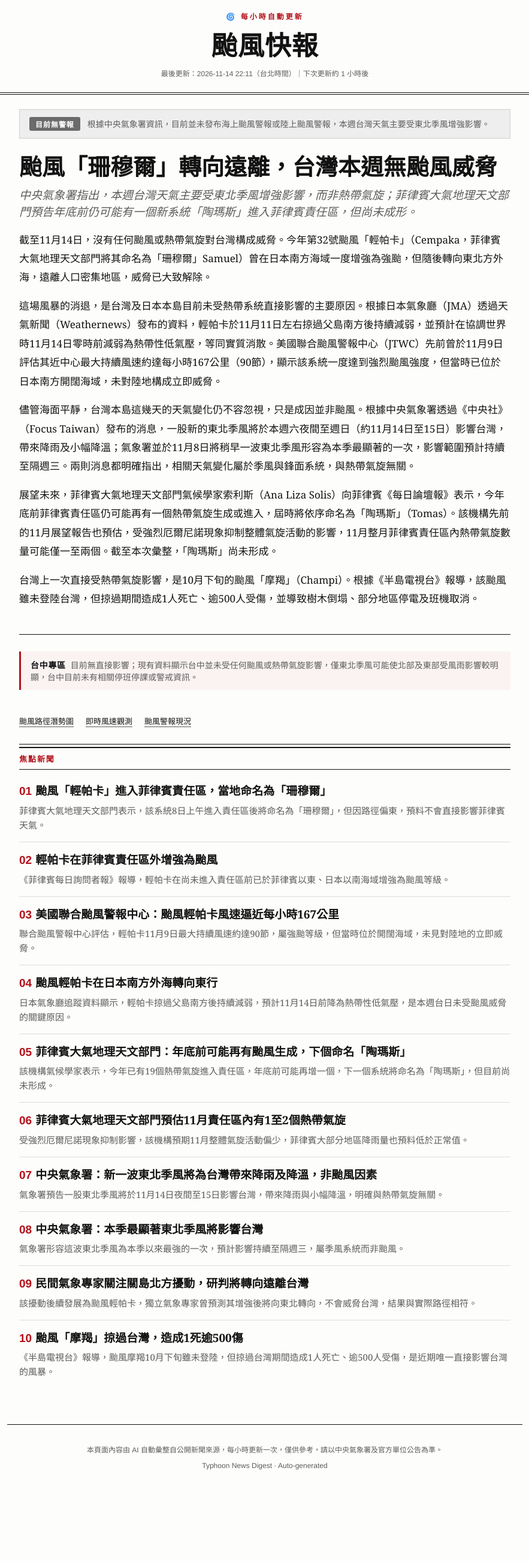
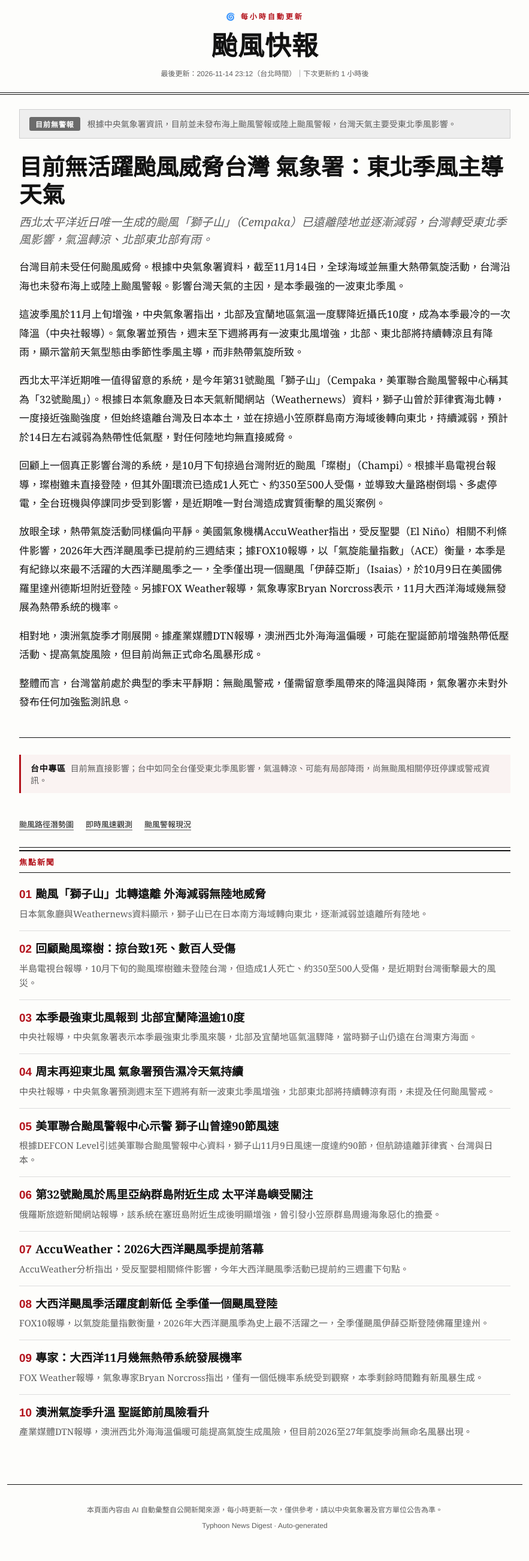
Before and after one commit to wangminglun/typhoon-news, a plain HTML site: page index.html in a window 1280 px wide. Shown: the whole page at 60% size, without its empty margins (198-1081 px from the left). Before the commit the page ends 2502 px from the top, so only its background shows below. Drawn offline with Linux system fonts and the light colour scheme.

Commit message:
Hourly update: No active typhoon worldwide; Taiwan under NE monsoon
Co-Authored-By: Claude Sonnet 5 <noreply@anthropic.com>
Claude-Session: https://claude.ai/code/session_01N5TDVe4iCL2XLRCuo3DBTh

```diff
--- a/index.html
+++ b/index.html
@@ -13,29 +13,31 @@
 <header class="masthead">
   <p class="kicker">🌀 每小時自動更新</p>
   <h1 class="site-title">颱風快報</h1>
-  <p class="meta">最後更新：2026-11-14 22:11（台北時間）｜下次更新約 1 小時後</p>
+  <p class="meta">最後更新：2026-11-14 23:12（台北時間）｜下次更新約 1 小時後</p>
 </header>
 
 <main>
   <div class="alert-bar alert-none">
     <span class="alert-badge">目前無警報</span>
-    <span class="alert-desc">根據中央氣象署資訊，目前並未發布海上颱風警報或陸上颱風警報，本週台灣天氣主要受東北季風增強影響。</span>
+    <span class="alert-desc">根據中央氣象署資訊，目前並未發布海上颱風警報或陸上颱風警報，台灣天氣主要受東北季風影響。</span>
   </div>
 
   <article class="headline-story">
-    <h2>颱風「珊穆爾」轉向遠離，台灣本週無颱風威脅</h2>
-    <p class="dek">中央氣象署指出，本週台灣天氣主要受東北季風增強影響，而非熱帶氣旋；菲律賓大氣地理天文部門預告年底前仍可能有一個新系統「陶瑪斯」進入菲律賓責任區，但尚未成形。</p>
+    <h2>目前無活躍颱風威脅台灣 氣象署：東北季風主導天氣</h2>
+    <p class="dek">西北太平洋近日唯一生成的颱風「獅子山」（Cempaka）已遠離陸地並逐漸減弱，台灣轉受東北季風影響，氣溫轉涼、北部東北部有雨。</p>
     <div class="body">
-      <p>截至11月14日，沒有任何颱風或熱帶氣旋對台灣構成威脅。今年第32號颱風「輕帕卡」（Cempaka，菲律賓大氣地理天文部門將其命名為「珊穆爾」Samuel）曾在日本南方海域一度增強為強颱，但隨後轉向東北方外海，遠離人口密集地區，威脅已大致解除。</p>
-      <p>這場風暴的消退，是台灣及日本本島目前未受熱帶系統直接影響的主要原因。根據日本氣象廳（JMA）透過天氣新聞（Weathernews）發布的資料，輕帕卡於11月11日左右掠過父島南方後持續減弱，並預計在協調世界時11月14日零時前減弱為熱帶性低氣壓，等同實質消散。美國聯合颱風警報中心（JTWC）先前曾於11月9日評估其近中心最大持續風速約達每小時167公里（90節），顯示該系統一度達到強烈颱風強度，但當時已位於日本南方開闊海域，未對陸地構成立即威脅。</p>
-      <p>儘管海面平靜，台灣本島這幾天的天氣變化仍不容忽視，只是成因並非颱風。根據中央氣象署透過《中央社》（Focus Taiwan）發布的消息，一股新的東北季風將於本週六夜間至週日（約11月14日至15日）影響台灣，帶來降雨及小幅降溫；氣象署並於11月8日將稍早一波東北季風形容為本季最顯著的一次，影響範圍預計持續至隔週三。兩則消息都明確指出，相關天氣變化屬於季風與鋒面系統，與熱帶氣旋無關。</p>
-      <p>展望未來，菲律賓大氣地理天文部門氣候學家索利斯（Ana Liza Solis）向菲律賓《每日論壇報》表示，今年底前菲律賓責任區仍可能再有一個熱帶氣旋生成或進入，屆時將依序命名為「陶瑪斯」（Tomas）。該機構先前的11月展望報告也預估，受強烈厄爾尼諾現象抑制整體氣旋活動的影響，11月整月菲律賓責任區內熱帶氣旋數量可能僅一至兩個。截至本次彙整，「陶瑪斯」尚未形成。</p>
-      <p>台灣上一次直接受熱帶氣旋影響，是10月下旬的颱風「摩羯」（Champi）。根據《半島電視台》報導，該颱風雖未登陸台灣，但掠過期間造成1人死亡、逾500人受傷，並導致樹木倒塌、部分地區停電及班機取消。</p>
+      <p>台灣目前未受任何颱風威脅。根據中央氣象署資料，截至11月14日，全球海域並無重大熱帶氣旋活動，台灣沿海也未發布海上或陸上颱風警報。影響台灣天氣的主因，是本季最強的一波東北季風。</p>
+      <p>這波季風於11月上旬增強，中央氣象署指出，北部及宜蘭地區氣溫一度驟降近攝氏10度，成為本季最冷的一次降溫（中央社報導）。氣象署並預告，週末至下週將再有一波東北風增強，北部、東北部將持續轉涼且有降雨，顯示當前天氣型態由季節性季風主導，而非熱帶氣旋所致。</p>
+      <p>西北太平洋近期唯一值得留意的系統，是今年第31號颱風「獅子山」（Cempaka，美軍聯合颱風警報中心稱其為「32號颱風」）。根據日本氣象廳及日本天氣新聞網站（Weathernews）資料，獅子山曾於菲律賓海北轉，一度接近強颱強度，但始終遠離台灣及日本本土，並在掠過小笠原群島南方海域後轉向東北，持續減弱，預計於14日左右減弱為熱帶性低氣壓，對任何陸地均無直接威脅。</p>
+      <p>回顧上一個真正影響台灣的系統，是10月下旬掠過台灣附近的颱風「璨樹」（Champi）。根據半島電視台報導，璨樹雖未直接登陸，但其外圍環流已造成1人死亡、約350至500人受傷，並導致大量路樹倒塌、多處停電，全台班機與停課同步受到影響，是近期唯一對台灣造成實質衝擊的風災案例。</p>
+      <p>放眼全球，熱帶氣旋活動同樣偏向平靜。美國氣象機構AccuWeather指出，受反聖嬰（El Niño）相關不利條件影響，2026年大西洋颶風季已提前約三週結束；據FOX10報導，以「氣旋能量指數」（ACE）衡量，本季是有紀錄以來最不活躍的大西洋颶風季之一，全季僅出現一個颶風「伊薛亞斯」（Isaias），於10月9日在美國佛羅里達州德斯坦附近登陸。另據FOX Weather報導，氣象專家Bryan Norcross表示，11月大西洋海域幾無發展為熱帶系統的機率。</p>
+      <p>相對地，澳洲氣旋季才剛展開。據產業媒體DTN報導，澳洲西北外海海溫偏暖，可能在聖誕節前增強熱帶低壓活動、提高氣旋風險，但目前尚無正式命名風暴形成。</p>
+      <p>整體而言，台灣當前處於典型的季末平靜期：無颱風警戒，僅需留意季風帶來的降溫與降雨，氣象署亦未對外發布任何加強監測訊息。</p>
     </div>
   </article>
 
   <div class="region-watch">
-    <span class="region-label">台中專區</span>目前無直接影響；現有資料顯示台中並未受任何颱風或熱帶氣旋影響，僅東北季風可能使北部及東部受風雨影響較明顯，台中目前未有相關停班停課或警戒資訊。
+    <span class="region-label">台中專區</span>目前無直接影響；台中如同全台僅受東北季風影響，氣溫轉涼、可能有局部降雨，尚無颱風相關停班停課或警戒資訊。
   </div>
 
   <div class="quick-links">
@@ -47,44 +49,44 @@
   <h3 class="section-label">焦點新聞</h3>
   <ol class="news-list">
     <li>
-      <a class="title-link" href="https://www.gmanetwork.com/news/weather/content/1008791/typhoon-cempaka-enters-par-now-called-samuel-pagasa/story" target="_blank" rel="noopener"><span class="rank">01</span>颱風「輕帕卡」進入菲律賓責任區，當地命名為「珊穆爾」</a>
-      <p class="dek">菲律賓大氣地理天文部門表示，該系統8日上午進入責任區後將命名為「珊穆爾」，但因路徑偏東，預料不會直接影響菲律賓天氣。</p>
+      <a class="title-link" href="https://wxtech.weathernews.com/en/news/sky20261109-01/" target="_blank" rel="noopener"><span class="rank">01</span>颱風「獅子山」北轉遠離 外海減弱無陸地威脅</a>
+      <p class="dek">日本氣象廳與Weathernews資料顯示，獅子山已在日本南方海域轉向東北，逐漸減弱並遠離所有陸地。</p>
     </li>
     <li>
-      <a class="title-link" href="https://newsinfo.inquirer.net/2338055/cempaka-intensifies-into-typhoon-outside-par" target="_blank" rel="noopener"><span class="rank">02</span>輕帕卡在菲律賓責任區外增強為颱風</a>
-      <p class="dek">《菲律賓每日詢問者報》報導，輕帕卡在尚未進入責任區前已於菲律賓以東、日本以南海域增強為颱風等級。</p>
+      <a class="title-link" href="https://aljazeera.com/news/2026/10/23/typhoon-champi-hits-taiwan-killing-one-and-injuring-350" target="_blank" rel="noopener"><span class="rank">02</span>回顧颱風璨樹：掠台致1死、數百人受傷</a>
+      <p class="dek">半島電視台報導，10月下旬的颱風璨樹雖未登陸台灣，但造成1人死亡、約350至500人受傷，是近期對台灣衝擊最大的風災。</p>
     </li>
     <li>
-      <a class="title-link" href="https://www.defconlevel.com/alert/2026-11-09-joint-typhoon-warning-center-typhoon-cempaka" target="_blank" rel="noopener"><span class="rank">03</span>美國聯合颱風警報中心：颱風輕帕卡風速逼近每小時167公里</a>
-      <p class="dek">聯合颱風警報中心評估，輕帕卡11月9日最大持續風速約達90節，屬強颱等級，但當時位於開闊海域，未見對陸地的立即威脅。</p>
+      <a class="title-link" href="https://focustaiwan.tw/society/202611080013" target="_blank" rel="noopener"><span class="rank">03</span>本季最強東北風報到 北部宜蘭降溫逾10度</a>
+      <p class="dek">中央社報導，中央氣象署表示本季最強東北季風來襲，北部及宜蘭地區氣溫驟降，當時獅子山仍遠在台灣東方海面。</p>
     </li>
     <li>
-      <a class="title-link" href="https://wxtech.weathernews.com/en/news/sky20261109-01/" target="_blank" rel="noopener"><span class="rank">04</span>颱風輕帕卡在日本南方外海轉向東行</a>
-      <p class="dek">日本氣象廳追蹤資料顯示，輕帕卡掠過父島南方後持續減弱，預計11月14日前降為熱帶性低氣壓，是本週台日未受颱風威脅的關鍵原因。</p>
+      <a class="title-link" href="https://focustaiwan.tw/society/202611110008" target="_blank" rel="noopener"><span class="rank">04</span>周末再迎東北風 氣象署預告濕冷天氣持續</a>
+      <p class="dek">中央社報導，中央氣象署預測週末至下週將有新一波東北季風增強，北部東北部將持續轉涼有雨，未提及任何颱風警戒。</p>
     </li>
     <li>
-      <a class="title-link" href="https://tribune.net.ph/2026/11/10/pagasa-another-typhoon-possible-before-end-of-2026" target="_blank" rel="noopener"><span class="rank">05</span>菲律賓大氣地理天文部門：年底前可能再有颱風生成，下個命名「陶瑪斯」</a>
-      <p class="dek">該機構氣候學家表示，今年已有19個熱帶氣旋進入責任區，年底前可能再增一個，下一個系統將命名為「陶瑪斯」，但目前尚未形成。</p>
+      <a class="title-link" href="https://www.defconlevel.com/alert/2026-11-09-joint-typhoon-warning-center-typhoon-cempaka" target="_blank" rel="noopener"><span class="rank">05</span>美軍聯合颱風警報中心示警 獅子山曾達90節風速</a>
+      <p class="dek">根據DEFCON Level引述美軍聯合颱風警報中心資料，獅子山11月9日風速一度達約90節，但航跡遠離菲律賓、台灣與日本。</p>
     </li>
     <li>
-      <a class="title-link" href="https://www.gmanetwork.com/news/weather/content/1007988/pagasa-sees-1-2-tropical-cyclones-in-par-in-november-2026/story/" target="_blank" rel="noopener"><span class="rank">06</span>菲律賓大氣地理天文部門預估11月責任區內有1至2個熱帶氣旋</a>
-      <p class="dek">受強烈厄爾尼諾現象抑制影響，該機構預期11月整體氣旋活動偏少，菲律賓大部分地區降雨量也預料低於正常值。</p>
+      <a class="title-link" href="https://www.rustourismnews.com/2026/11/07/japans-typhoon-no-32-forms-as-champaka-threatens-pacific-islands/" target="_blank" rel="noopener"><span class="rank">06</span>第32號颱風於馬里亞納群島附近生成 太平洋島嶼受關注</a>
+      <p class="dek">俄羅斯旅遊新聞網站報導，該系統在塞班島附近生成後明顯增強，曾引發小笠原群島周邊海象惡化的擔憂。</p>
     </li>
     <li>
-      <a class="title-link" href="https://focustaiwan.tw/society/202611110008" target="_blank" rel="noopener"><span class="rank">07</span>中央氣象署：新一波東北季風將為台灣帶來降雨及降溫，非颱風因素</a>
-      <p class="dek">氣象署預告一股東北季風將於11月14日夜間至15日影響台灣，帶來降雨與小幅降溫，明確與熱帶氣旋無關。</p>
+      <a class="title-link" href="https://www.accuweather.com/en/hurricane/2026-atlantic-hurricane-season-is-over/1955742" target="_blank" rel="noopener"><span class="rank">07</span>AccuWeather：2026大西洋颶風季提前落幕</a>
+      <p class="dek">AccuWeather分析指出，受反聖嬰相關條件影響，今年大西洋颶風季活動已提前約三週畫下句點。</p>
     </li>
     <li>
-      <a class="title-link" href="https://focustaiwan.tw/society/202611080013" target="_blank" rel="noopener"><span class="rank">08</span>中央氣象署：本季最顯著東北季風將影響台灣</a>
-      <p class="dek">氣象署形容這波東北季風為本季以來最強的一次，預計影響持續至隔週三，屬季風系統而非颱風。</p>
+      <a class="title-link" href="https://www.fox10tv.com/2026/11/04/2026-atlantic-hurricane-season-among-least-active-when-measured-by-ace/" target="_blank" rel="noopener"><span class="rank">08</span>大西洋颶風季活躍度創新低 全季僅一個颶風登陸</a>
+      <p class="dek">FOX10報導，以氣旋能量指數衡量，2026年大西洋颶風季為史上最不活躍之一，全季僅颶風伊薛亞斯登陸佛羅里達州。</p>
     </li>
     <li>
-      <a class="title-link" href="https://focustaiwan.tw/society/202611070003" target="_blank" rel="noopener"><span class="rank">09</span>民間氣象專家關注關島北方擾動，研判將轉向遠離台灣</a>
-      <p class="dek">該擾動後續發展為颱風輕帕卡，獨立氣象專家曾預測其增強後將向東北轉向，不會威脅台灣，結果與實際路徑相符。</p>
+      <a class="title-link" href="https://www.foxweather.com/weather-news/bryan-norcross-hurricane-analysis-november-8-2026" target="_blank" rel="noopener"><span class="rank">09</span>專家：大西洋11月幾無熱帶系統發展機率</a>
+      <p class="dek">FOX Weather報導，氣象專家Bryan Norcross指出，僅有一個低機率系統受到觀察，本季剩餘時間難有新風暴生成。</p>
     </li>
     <li>
-      <a class="title-link" href="https://aljazeera.com/news/2026/10/23/typhoon-champi-hits-taiwan-killing-one-and-injuring-350" target="_blank" rel="noopener"><span class="rank">10</span>颱風「摩羯」掠過台灣，造成1死逾500傷</a>
-      <p class="dek">《半島電視台》報導，颱風摩羯10月下旬雖未登陸，但掠過台灣期間造成1人死亡、逾500人受傷，是近期唯一直接影響台灣的風暴。</p>
+      <a class="title-link" href="https://apac.dtn.com/mining/tropics-awakening-increasing-risk-of-cyclones-heavy-rain-and-storms" target="_blank" rel="noopener"><span class="rank">10</span>澳洲氣旋季升溫 聖誕節前風險看升</a>
+      <p class="dek">產業媒體DTN報導，澳洲西北外海海溫偏暖可能提高氣旋生成風險，但目前2026至27年氣旋季尚無命名風暴出現。</p>
     </li>
   </ol>
 </main>
```
Also changed, not shown: data/latest.json (+47 -45 lines), fb_post.txt.
